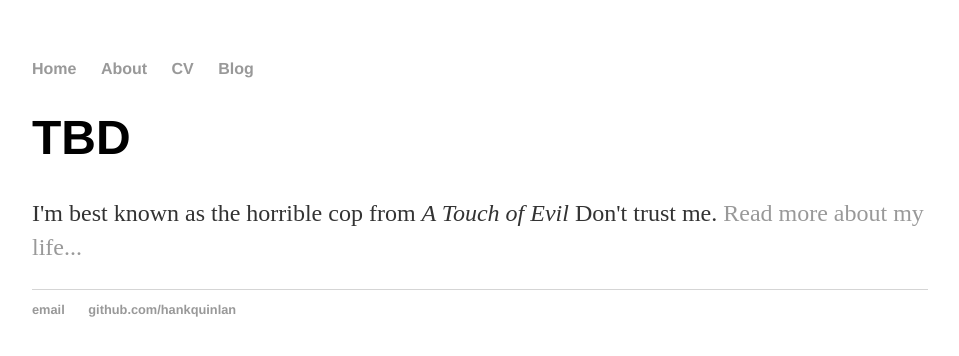
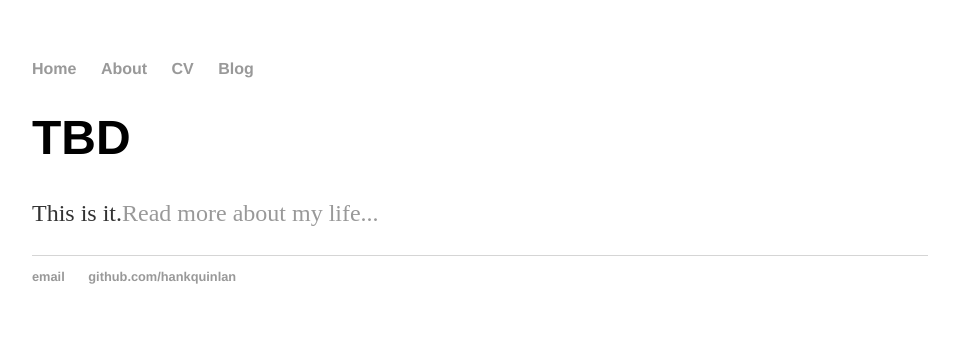
Before and after one commit to chrisbarilla/chrisbarilla.github.io, a Jekyll site: the page built from index.html, in a window 1280 px wide. Shown: the top 356 px of the page, without its empty margins (160-1119 px from the left). Built offline with Jekyll 4.4.1, drawn with Linux system fonts in a browser that asks for light colours.

Commit message:
Update index.html
changed paragraph

```diff
--- a/index.html
+++ b/index.html
@@ -4,5 +4,5 @@ title: TBD
 ---
 <div class="blurb">
 	<h1>TBD</h1>
-	<p>I'm best known as the horrible cop from <em>A Touch of Evil</em> Don't trust me. <a href="/about">Read more about my life...</a></p>
+	<p>This is it.<a href="/about">Read more about my life...</a></p>
 </div><!-- /.blurb -->
```
